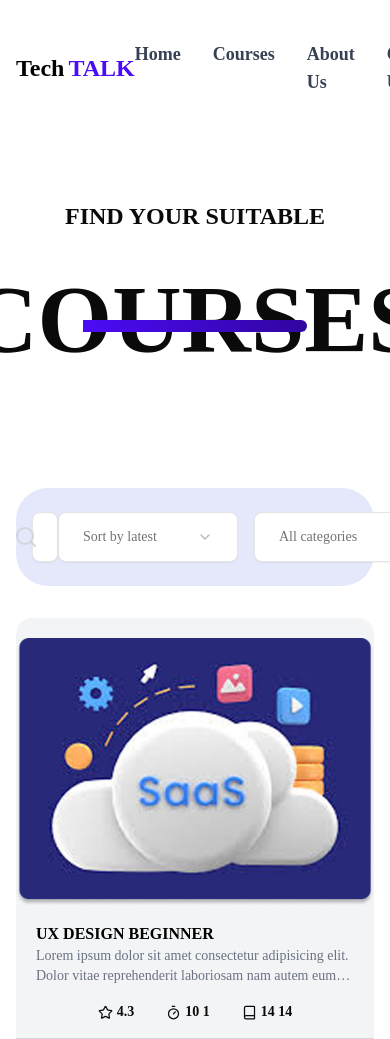
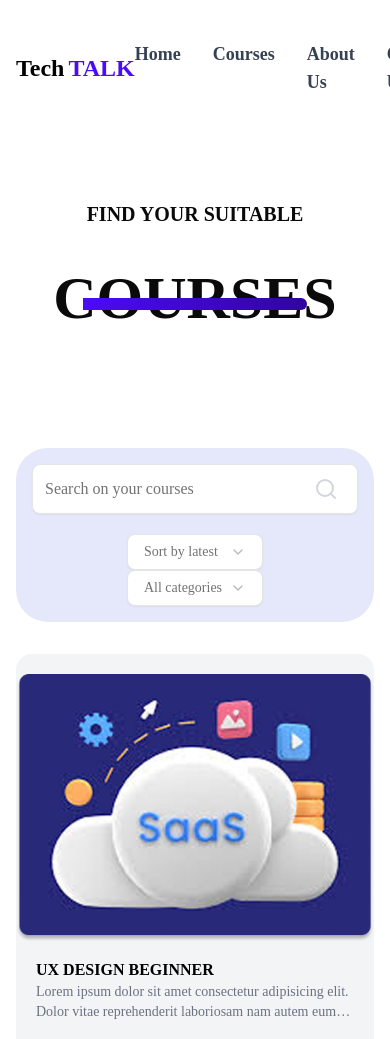
Before and after one commit to Adam-Muhtarif/TechTalkk, a Next.js app in the folder techtalkk-webapp/: page /courses in a window 390 px wide. Shown: the top 1039 px of the page. Built offline with nearby package versions, Linux system fonts and the light colour scheme.

Commit message:
courses page now is fully responsive

```diff
--- a/techtalkk-webapp/app/courses/page.tsx
+++ b/techtalkk-webapp/app/courses/page.tsx
@@ -19,20 +19,11 @@ export default function Courses() {
       <FilterSection />
 
       {/* Cards */}
-      <section className="w-full flex items-center justify-between gap-5 flex-wrap">
-        <CourseCard
-          image="/images/blogs/article1.png"
-          title="ux design beginner"
-          description=" Lorem ipsum dolor sit amet consectetur adipisicing elit. Dolor vitae reprehenderit
-          laboriosam nam autem eum eos non, eaque adipisci doloribus, minima praesentium laboriosam
-          nam autem eum eos non, eaque adipisci doloribus, minima praesentium laboriosam nam autem
-          eum eos non, eaque adipisci doloribus, minima praesentium"
-          rating={4.3}
-          period={1}
-          lessons={14}
-          instructorName="John Doe"
-          instructorImage="/images/member-test.png"
-        />
+
+      <section
+        aria-label="Courses"
+        className="w-full grid grid-cols-1 md:grid-cols-2 xl:grid-cols-3 2xl:grid-cols-4 gap-5"
+      >
         <CourseCard
           image="/images/blogs/article1.png"
           title="ux design beginner"
--- a/techtalkk-webapp/components/courses/courseCard.tsx
+++ b/techtalkk-webapp/components/courses/courseCard.tsx
@@ -14,7 +14,7 @@ type CourseCardProps = {
 
 export default function CourseCard(props: CourseCardProps) {
   return (
-    <div className="w-[400px] bg-gray-100 py-5 rounded-2xl flex flex-col items-center justify-center">
+    <div className="w-full bg-gray-100 py-5 rounded-2xl flex flex-col items-center justify-center">
       <Image src={props.image} alt="" width={400} height={100} className="rounded" />
 
       <div className="px-5 my-4">
--- a/techtalkk-webapp/components/courses/filterSection.tsx
+++ b/techtalkk-webapp/components/courses/filterSection.tsx
@@ -7,16 +7,16 @@ export default function FilterSection() {
   return (
     <section
       aria-label="Filter and search course"
-      className="bg-[#E5E8FA] flex justify-between items-center my-8 py-6 px-4 rounded-4xl"
+      className="bg-[#E5E8FA] w-full flex flex-col lg:flex-row justify-between items-center my-8 py-4 md:py-6 px-4 rounded-4xl"
     >
-      <div className="relative w-1/2 flex items-center">
+      <div className="relative w-full lg:w-1/2 flex items-center">
         <Search className="absolute right-5 text-gray-300" />
         <Input placeholder="Search on your courses" className="w-full bg-white py-6 " />
       </div>
 
-      <div className="flex space-x-4">
+      <div className="mt-5 lg:mt-0 flex flex-col md:flex-row items-center md:space-x-4">
         <Select>
-          <SelectTrigger className="w-[180px] bg-white p-6">
+          <SelectTrigger className="w-full bg-white p-4 sm:p-6">
             <SelectValue placeholder="Sort by latest" />
           </SelectTrigger>
           <SelectContent>
@@ -27,7 +27,7 @@ export default function FilterSection() {
         </Select>
 
         <Select>
-          <SelectTrigger className="w-[180px] bg-white p-6">
+          <SelectTrigger className="w-full bg-white p-4 sm:p-6">
             <SelectValue placeholder="All categories" />
           </SelectTrigger>
           <SelectContent>
--- a/techtalkk-webapp/components/shared/landingSection.tsx
+++ b/techtalkk-webapp/components/shared/landingSection.tsx
@@ -6,8 +6,8 @@ type LandingSectionProps = {
 export default function LandingSection(prop: LandingSectionProps) {
   return (
     <section aria-label="landing" className="uppercase text-center font-extrabold py-22 space-y-10">
-      <h3 className=" text-2xl">{prop.info}</h3>
-      <h1 className="text-8xl flex justify-center items-center relative">
+      <h3 className="text-xl md:text-2xl">{prop.info}</h3>
+      <h1 className="text-6xl sm:text-7xl md:text-8xl flex justify-center items-center relative">
         {prop.title}
         <div className="absolute top-1/2 bg-linear-to-r from-[#4C0BF7] to-[#3105a0] h-3 w-[14rem] rounded-r-2xl"></div>
       </h1>
```
